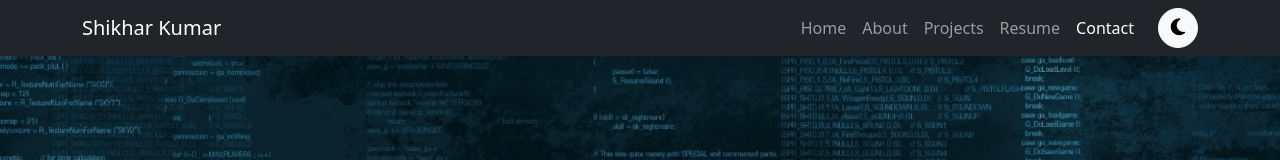
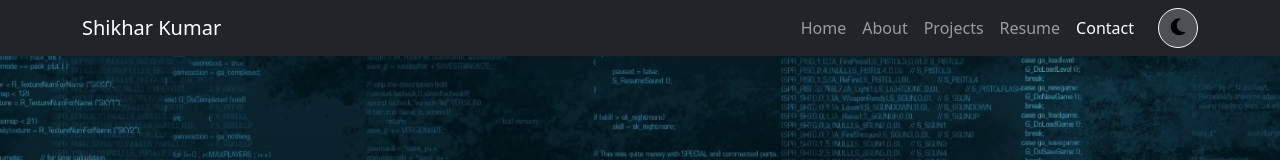
Before and after one commit to shikhar143/portfolio, a plain HTML site: page index.html in a window 1280 px wide. In both pictures the pointer is over the button 1178 px from the left and 28 px from the top of the page. Shown: the top 160 px of the page. Drawn offline with nearby package versions, Linux system fonts and the light colour scheme.

Commit message:
Update style.css

```diff
--- a/css/style.css
+++ b/css/style.css
@@ -132,3 +132,5 @@ body.dark-mode footer {
 #darkModeBtn i {
   font-size: 1.2rem;
 }
+
+#darkModeBtn:hover { background: rgba(255,255,255,0.2); }
```
